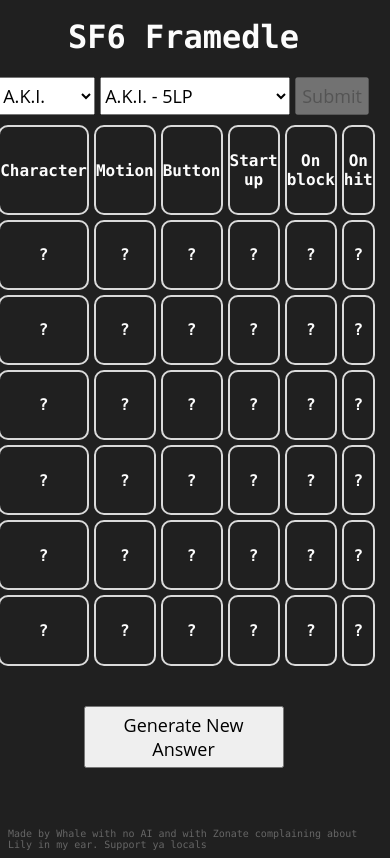
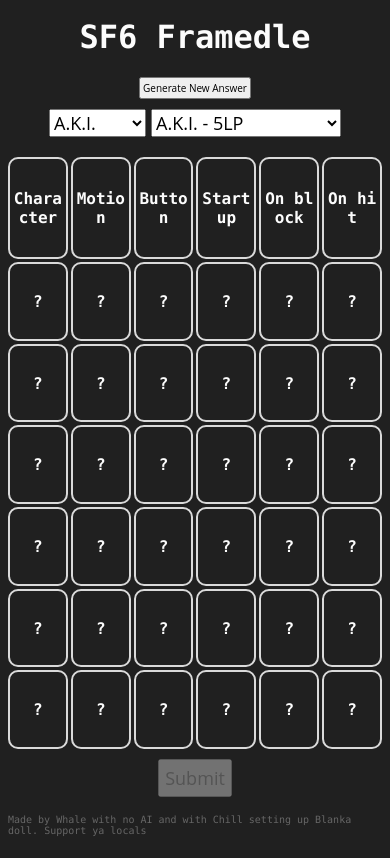
Before and after one commit to Fanderay/sf6framedle, a Next.js app: page / in a window 390 px wide. Built offline with nearby package versions, Linux system fonts and the light colour scheme.

Commit message:
mobile support

```diff
--- a/app/globals.css
+++ b/app/globals.css
@@ -9,9 +9,18 @@
   display: none;
 }
 
+html {
+    height: 100%;
+    width: 100%;
+    display: flex;
+    justify-content: center;
+    flex-direction: column;
+}
+
 body {
     background-color: rgb(32, 32, 32);
     color: rgb(252, 252, 252);
+    height: 100%;
 }
 
 footer {
@@ -20,15 +29,15 @@
     align-items: center;
     font-size: 10px;
     color: rgb(102, 102, 102);
-    margin-top: 60px;
+    margin-top: 2vh;
 }
 
 .main {
     display: flex;
     flex-direction: column;
     align-items: center;
-    width: 90vw;
-    height: 90vh;
+    width: 100%;
+    height: 100%;
 
 }
 .main > h1 {
@@ -38,23 +47,33 @@
 .game-container {
     display: flex;
     flex-direction: column;
+    position: relative;
     height: 100%;
-    position: relative;
+    gap: 10px;
 }
 
-
+.game-head {
+    font-size: 1rem;
+    width: 1fr;
+    min-width: 0;
+    padding: 2px;
+    overflow-wrap: break-word;
+    word-break: break-all;
+}
 
 
 .game-table {
     display: grid;
-    flex-grow: 2;
-    width: 50vw;
+
 
     font-weight: bold;
     text-align: center;
 
     grid-template-columns: repeat(6, 1fr);
-    gap:5px;
+    gap:3px;
+
+
+    flex-grow: 2;
 }
 
 .game-table > div {
@@ -94,12 +113,11 @@
 }
 
 .new-answer-button {
-    margin-top: 40px;
-    width: 200px;
+    width: max-content;
     align-self: center;
     font-family: 'Open Sans', 'Helvetica Neue', 'Segoe UI', 'Calibri', 'Arial', sans-serif;
-    font-size: 18px;
-    padding: 5px;
+    font-size: 10px;
+    padding: 2px;
 }
 
 
--- a/app/layout.tsx
+++ b/app/layout.tsx
@@ -29,10 +29,6 @@
       >
         {children}
       </body>
-      <footer>
-        Made by Whale with no AI and with Zonate complaining about Lily in my ear.
-        Support ya locals
-      </footer>
     </html>
   );
 }
--- a/app/page.tsx
+++ b/app/page.tsx
@@ -1,4 +1,18 @@
 import Game from "@/component/Game/Game";
+
+const footerValues = [
+  "Psi doing TK tatsu over my head.",
+  "Zonate complaining about Lily in my ear.",
+  "Tony downplaying Rashid and Viper.",
+  "Joshy posting hitbox photos on Twitter.",
+  "Proffesso throwing OD tiger shot.",
+  "Suzu mashing on wake up.",
+  "Chill setting up Blanka doll.",
+  "OscarChamp kicking donkeys.",
+  "Snowpoint collecting cards.",
+  "TuggJohnson dodging the FT1000.",
+  "Dezza playing Resident Evil."
+]
 
 export default function Home() {
   return (
@@ -6,6 +20,11 @@
       <h1>SF6 Framedle</h1>
 
       <Game/>
+
+      <footer>
+        Made by Whale with no AI and with {footerValues[Math.floor(Math.random() * footerValues.length)]+ " "}
+        Support ya locals
+      </footer>
     </div>
   );
 }
--- a/component/Game/Game.tsx
+++ b/component/Game/Game.tsx
@@ -98,6 +98,7 @@
 
     return (
         <div className = "game-container">
+            <button onClick = {handleNewAnswer} className="new-answer-button">Generate New Answer</button>
             <div className = "input-container">
                 <GuessInput onGuess = {handleGuess} onSubmit = {handleGuessSubmit} disabled={currentGuess.some(a => !a) || isLose}/>
             </div>
@@ -128,8 +129,8 @@
                 </>
 
             </div>
+            <button onClick = {handleGuessSubmit} disabled={currentGuess.some(a => !a) || isLose} className = "select-button">Submit</button>
 
-            <button onClick = {handleNewAnswer} className="new-answer-button">Generate New Answer</button>
 
             <div className = "winner-modal" style ={{visibility: isWin || isLose ? "visible" : "hidden" }}>
                 <span>YA {isWin ? "WIN" : isLose ? "LOSE" : "HOW THE FUCK DID YOU GET HERE "}. ANSWER WAS:</span>
--- a/component/GuessInput/GuessInput.tsx
+++ b/component/GuessInput/GuessInput.tsx
@@ -18,10 +18,6 @@
 
     const [char, setChar] = useState(frameData[0].character)
 
-
-    const handleSubmit = () => {
-        onSubmit()
-    }
 
     const handleSelect = (e:any) => {
         const d = frameData.filter((({character}) => character === char))[e.target.value]
@@ -60,7 +56,6 @@
                 }
 
             </select>
-            <button onClick = {handleSubmit} disabled={disabled} className = "select-button">Submit</button>
         </div>
     )
 
```
